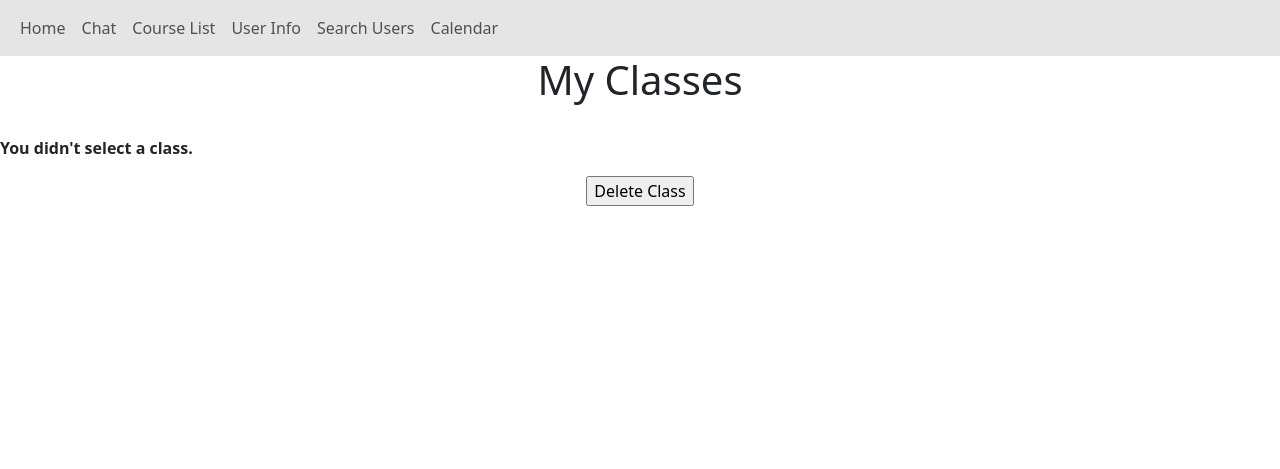
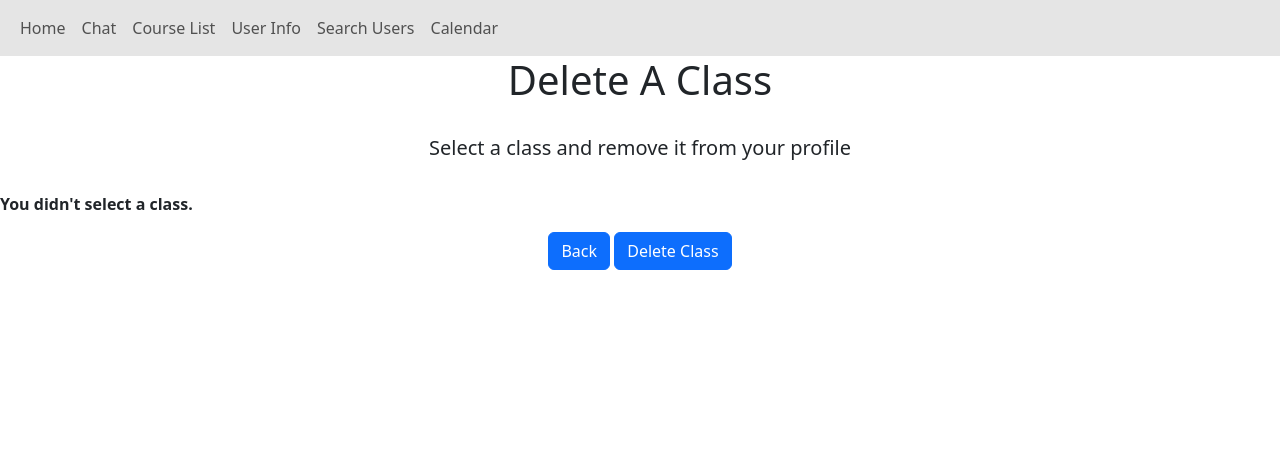
Before and after one commit to evanjtierney/Study-buddy, a Django app: page /study_buddy_app/user/dc in a window 1280 px wide. Shown: the top 469 px of the page. Run offline with Django 4.2, Linux system fonts and the light colour scheme; a user stored in the database is signed in; data comes from the database, SQL or seed files in the repository; some libraries are stand-ins or nearby versions.

Commit message:
added back buttons, description of page functions

```diff
--- a/study_buddy_app/templates/study_buddy_app/addclassdeptlist.html
+++ b/study_buddy_app/templates/study_buddy_app/addclassdeptlist.html
@@ -82,6 +82,8 @@
 <body class="d-flex flex-column min-vh-100">
   <h1 class="text-center">UVA Departments</h1>
   <br>
+  <h5 class="text-center">Select a department to view classes within it</h5>
+  <br>
 
   <!-- List of classes -->
   <div class="list-group gap-2 col-2 mx-auto">
--- a/study_buddy_app/templates/study_buddy_app/deleteclass.html
+++ b/study_buddy_app/templates/study_buddy_app/deleteclass.html
@@ -80,7 +80,9 @@
 
 
 <body class="d-flex flex-column min-vh-100">
-  <h1 class="text-center">My Classes</h1>
+  <h1 class="text-center">Delete A Class</h1>
+  <br>
+  <h5 class="text-center">Select a class and remove it from your profile</h5>
   <br>
   <form action="/study_buddy_app/user/dc" method="post">
     {% csrf_token %}
@@ -97,8 +99,9 @@
 
     <!-- "Delete Class" button -->
     <div class="text-center">
+      <a class="btn btn-primary" href="/study_buddy_app/user" role="button">Back</a>
       {% if user.is_authenticated %}
-        <input type="submit" value="Delete Class">
+        <button class="btn btn-primary" type="submit">Delete Class</button>
       {% endif %}
     </div>
   </form>
--- a/study_buddy_app/templates/study_buddy_app/dept.html
+++ b/study_buddy_app/templates/study_buddy_app/dept.html
@@ -82,6 +82,8 @@
 <body class="d-flex flex-column min-vh-100">
   <h1 class="text-center">{{dept_name}} Classes</h1>
   <br>
+  <h5 class="text-center">Select a class and add it to your profile</h5>
+  <br>
   <form action="/study_buddy_app/user/addclass" method="post">
     {% csrf_token %}
     <fieldset>
@@ -97,8 +99,9 @@
 
     <!-- "Add Class" button -->
     <div class="text-center">
+      <a class="btn btn-primary" href="/study_buddy_app/user" role="button">Back</a>
       {% if user.is_authenticated %}
-        <input type="submit" value="Add Class">
+        <button class="btn btn-primary" type="submit">Add Class</button>
       {% endif %}
     </div>
   </form>
--- a/study_buddy_app/templates/study_buddy_app/deptdisplay.html
+++ b/study_buddy_app/templates/study_buddy_app/deptdisplay.html
@@ -82,7 +82,7 @@
 <body class="d-flex flex-column min-vh-100">
   <h1 class="text-center">{{dept_name}} Classes</h1>
   <br>
-  <h4 class="text-center">Click on a class to find other users in the class</h4>
+  <h5 class="text-center">Click on a class to find other users in the class</h5>
   <br>
   <div class="list-group gap-2 col-2 mx-auto">
     {% for class in page_obj %}
--- a/study_buddy_app/templates/study_buddy_app/deptlist.html
+++ b/study_buddy_app/templates/study_buddy_app/deptlist.html
@@ -82,6 +82,8 @@
 <body class="d-flex flex-column min-vh-100">
   <h1 class="text-center">UVA Departments</h1>
   <br>
+  <h5 class="text-center">Select a department to view classes within it</h5>
+  <br>
 
   <!-- List of Departments -->
   <div class="list-group gap-2 col-2 mx-auto">
```
